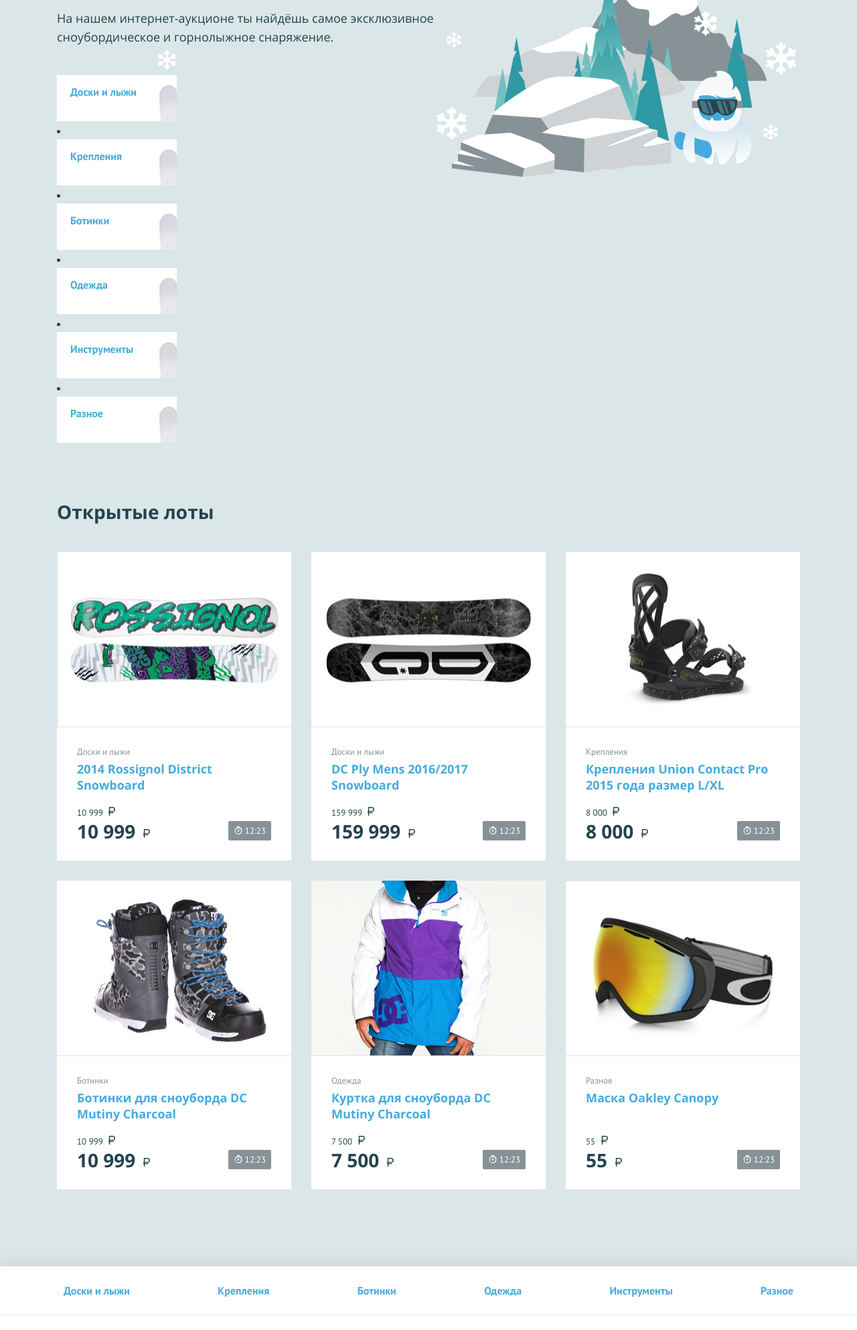
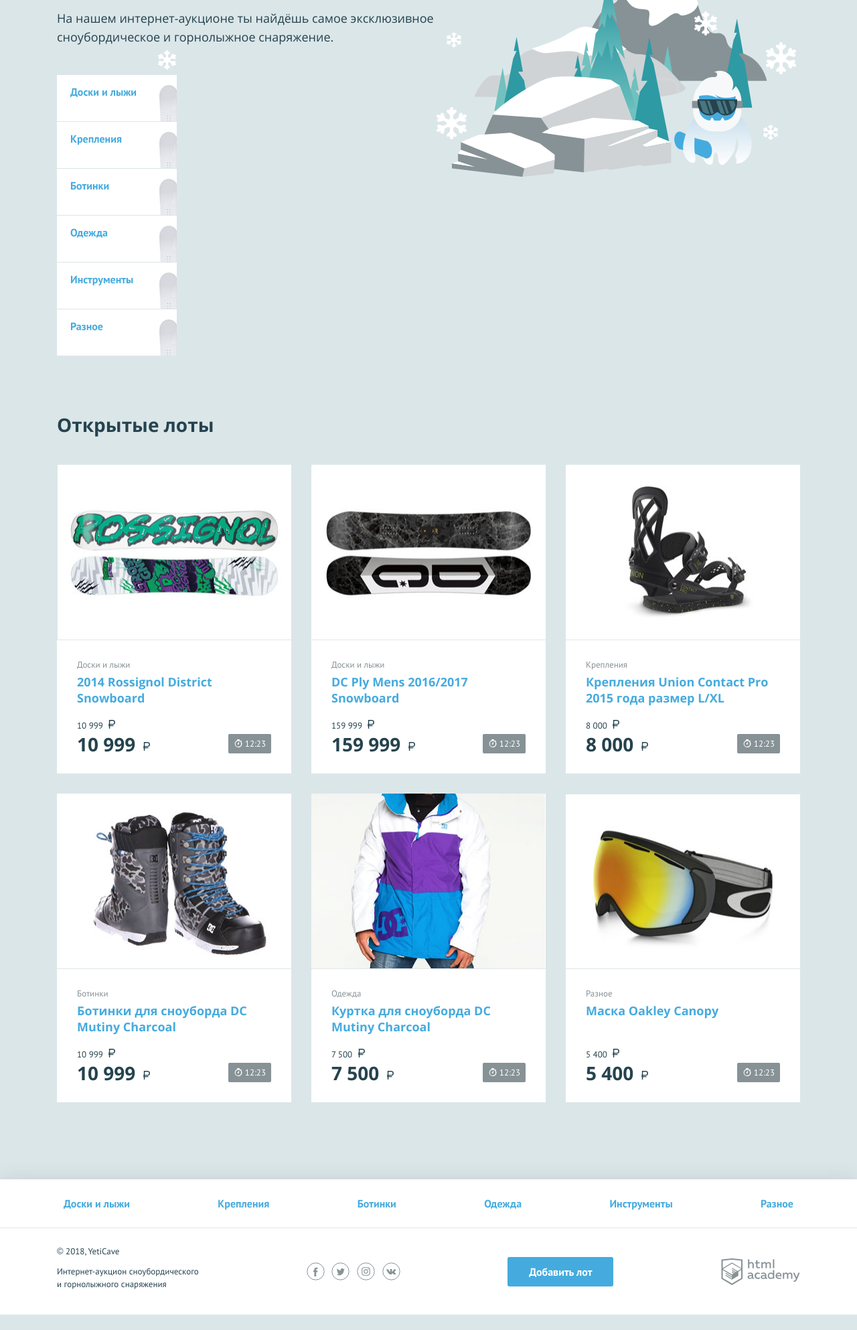
Before and after one commit to ADandelion/126291-yeticave, a PHP site: page / in a window 1280 px wide. Shown: the part 222-2208 px from the top of the page at 67% size. After the commit the page ends 2185 px from the top, so only its background shows below. Run offline with PHP 8.4, Linux system fonts and the light colour scheme.

Commit message:
Новые изменения

```diff
--- a/index.php
+++ b/index.php
@@ -40,7 +40,7 @@
         [
             'name' => 'Маска Oakley Canopy',
             'category' => 'Разное',
-            'price' => '55',
+            'price' => '5400',
             'image' => 'img/lot-6.jpg'
         ],
 ];
@@ -50,9 +50,7 @@
     if ($totalPrice  < 1000) {
         return $totalPrice . $rubleStyle;
     }
-    else  {
         return number_format($totalPrice , 0, '.', ' ') . $rubleStyle;
-    }
 };
 ?>
 <!DOCTYPE html>
@@ -105,8 +103,8 @@
     <section class="promo">
         <h2 class="promo__title">Нужен стафф для катки?</h2>
         <p class="promo__text">На нашем интернет-аукционе ты найдёшь самое эксклюзивное сноубордическое и горнолыжное снаряжение.</p>
+        <?php foreach ($categories as  $cat):  ?>
         <ul class="promo__list">
-        <?php foreach ($categories as  $cat):  ?>
             <li class="promo__item promo__item--boards">
                 <a class="promo__link" href="pages/all-lots.html"><?=$cat; ?></a>
             </li>
```
